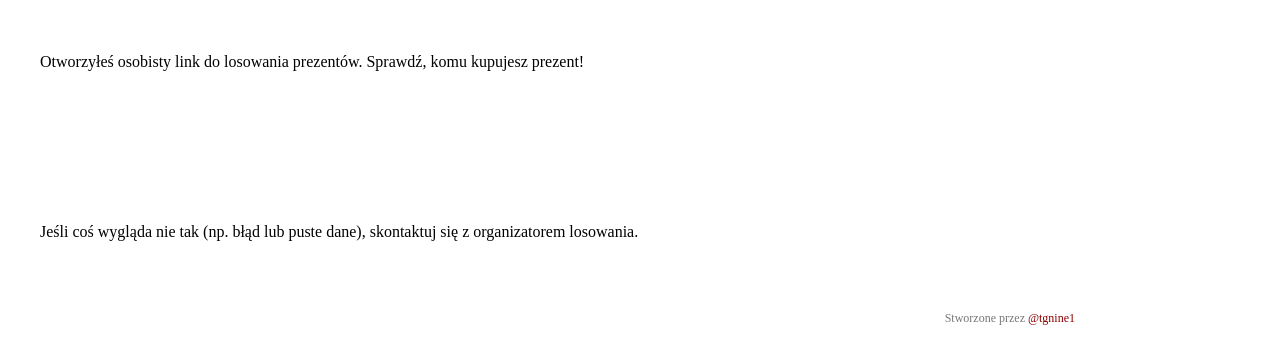
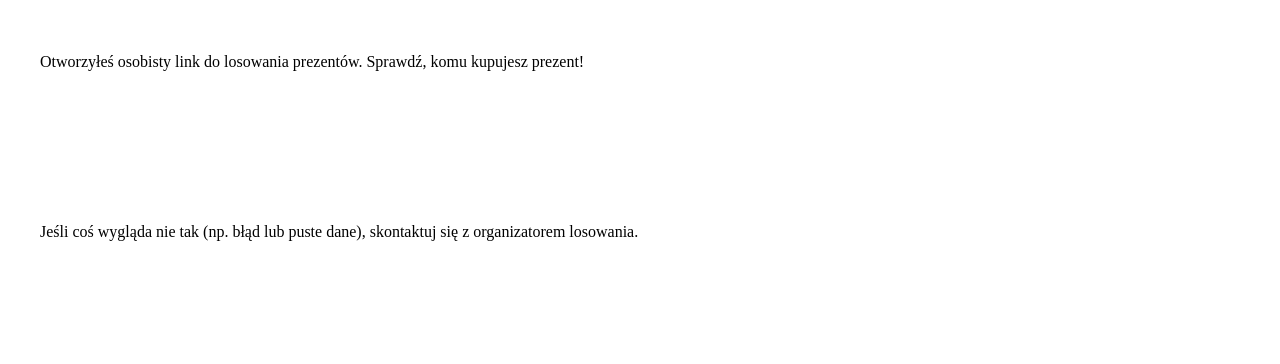
Before and after one commit to TGNine1/secret-santa, a plain HTML site: page participant.html in a window 1280 px wide. Shown: the part 124-488 px from the top of the page. Drawn offline with nearby package versions, Linux system fonts and the light colour scheme.

Commit message:
Update participant.html

```diff
--- a/participant.html
+++ b/participant.html
@@ -85,9 +85,6 @@
       </p>
     </div>
   </main>
-  <footer style="max-width:900px;margin:0 auto 16px auto;padding:0 16px;font-size:12px;color:#777;text-align:right;">
-    Stworzone przez <a href="https://github.com/tgnine1" target="_blank" rel="noopener" style="color:#8b0000;text-decoration:none;">@tgnine1</a>
-    </footer>
 
   <!-- Supabase JS client -->
   <script src="https://unpkg.com/@supabase/supabase-js@2"></script>
```
